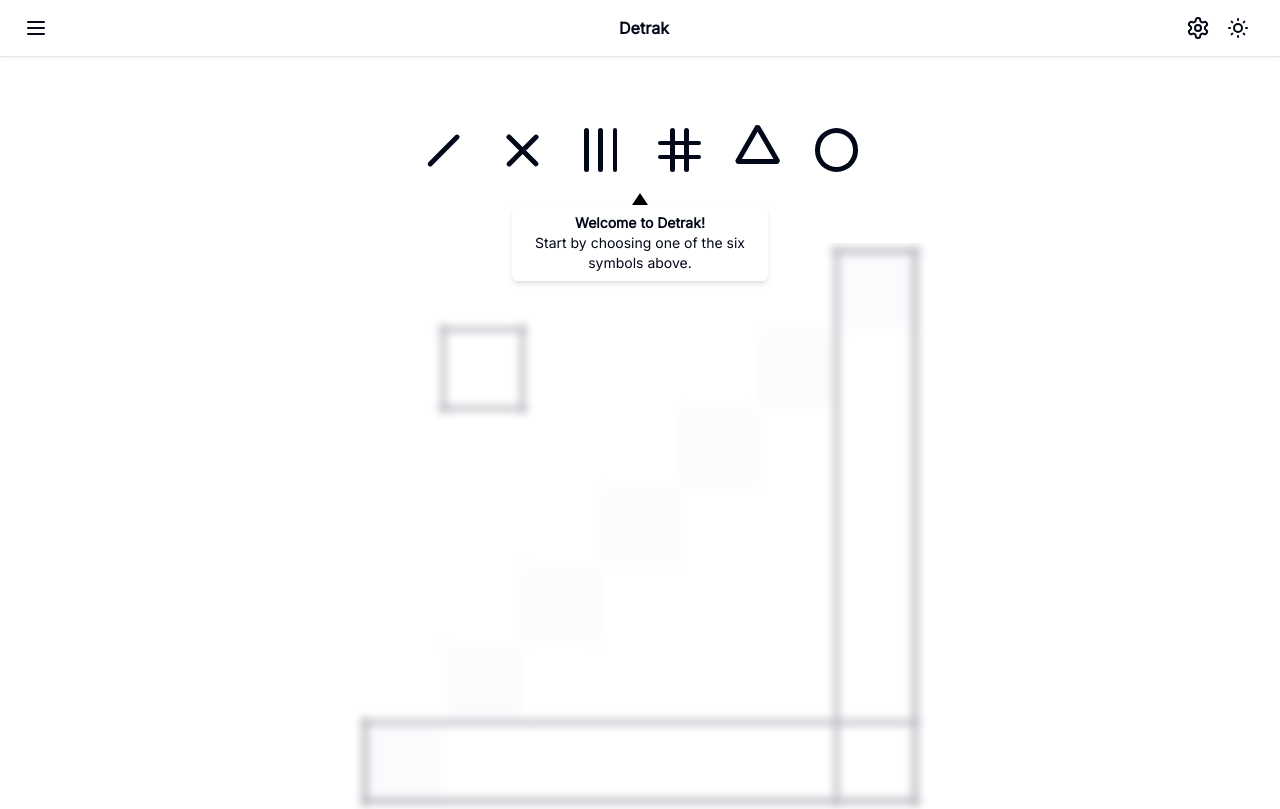
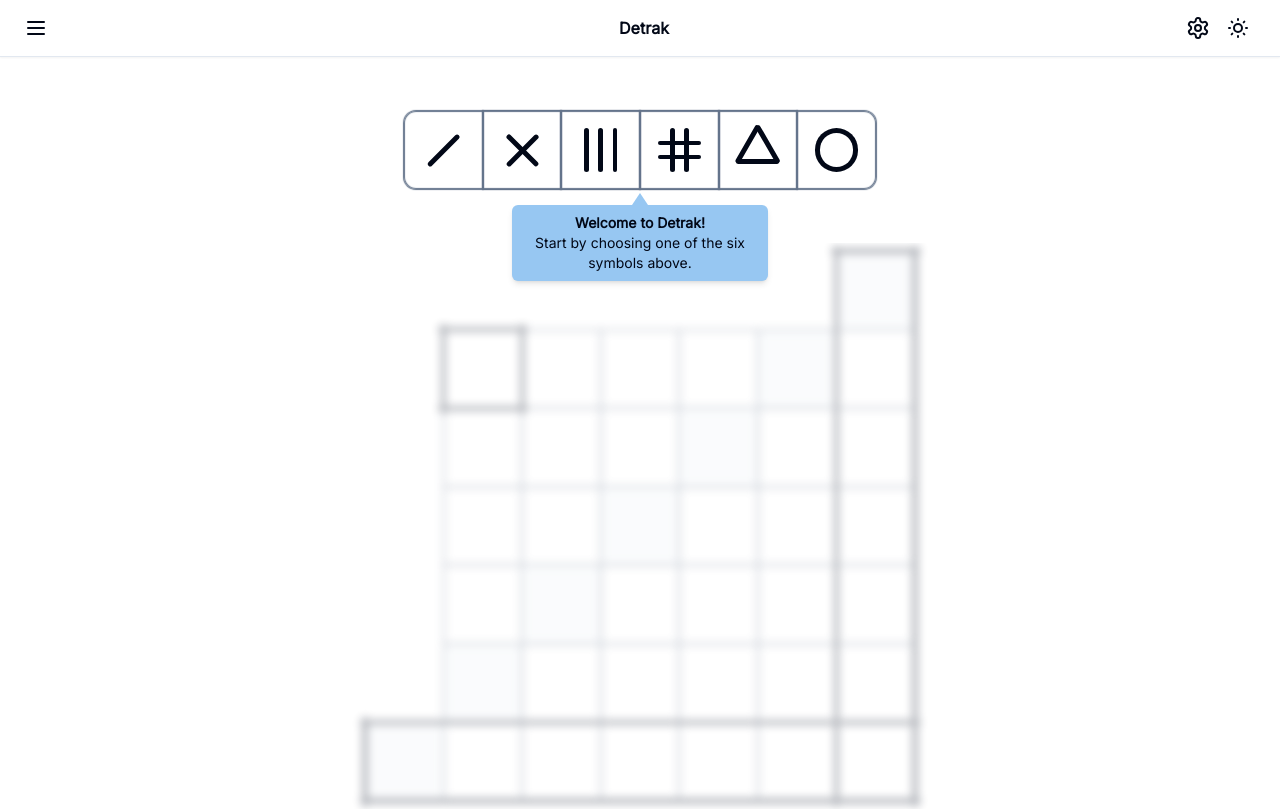
Before and after one commit to Zwyx/detrak, a React (Vite) app: page / in a window 1280 px wide. Built offline with nearby package versions, Linux system fonts and the light colour scheme.

Commit message:
Fix components and colors, app is working again!

```diff
--- a/src/components/header-menu.tsx
+++ b/src/components/header-menu.tsx
@@ -1,14 +1,11 @@
 // https://github.com/shadcn/ui/blob/main/apps/www/components/mobile-nav.tsx
 
 import { LucideMenu } from "lucide-react";
-import Link, { LinkProps } from "next/link";
-import { useRouter } from "next/navigation";
 import * as React from "react";
 
 import { Button } from "~/components/ui/button";
 import { ScrollArea } from "~/components/ui/scroll-area";
 import { Sheet, SheetContent, SheetTrigger } from "~/components/ui/sheet";
-import { cn } from "~/lib/utils";
 
 export function HeaderMenu() {
 	const [open, setOpen] = React.useState(false);
@@ -25,18 +22,10 @@
 				</Button>
 			</SheetTrigger>
 
-			<SheetContent size="content" position="left">
-				<MobileLink
-					href="/"
-					className="flex items-center"
-					onOpenChange={setOpen}
-				>
-					<span className="font-bold">Detrak</span>
-				</MobileLink>
+			<SheetContent side="left" className="w-auto">
+				<span className="font-bold">Detrak</span>
 
 				<ScrollArea className="my-4 h-[calc(100vh-8rem)] pb-10 pl-6">
-					{/* <RulesDialog /> */}
-
 					<div className="flex flex-col space-y-3">
 						<Button
 							variant="link"
@@ -59,32 +48,3 @@
 		</Sheet>
 	);
 }
-
-interface MobileLinkProps extends LinkProps {
-	onOpenChange?: (open: boolean) => void;
-	children: React.ReactNode;
-	className?: string;
-}
-
-function MobileLink({
-	href,
-	onOpenChange,
-	className,
-	children,
-	...props
-}: MobileLinkProps) {
-	const router = useRouter();
-	return (
-		<Link
-			href={href}
-			onClick={() => {
-				router.push(href.toString());
-				onOpenChange?.(false);
-			}}
-			className={cn(className)}
-			{...props}
-		>
-			{children}
-		</Link>
-	);
-}
--- a/tailwind.config.js
+++ b/tailwind.config.js
@@ -13,6 +13,9 @@
 			},
 		},
 		extend: {
+			screens: {
+				xsm: "520px",
+			},
 			colors: {
 				border: "hsl(var(--border))",
 				input: "hsl(var(--input))",
@@ -47,11 +50,18 @@
 					DEFAULT: "hsl(var(--card))",
 					foreground: "hsl(var(--card-foreground))",
 				},
+				info: "hsl(var(--info))",
+				dice: "hsl(var(--dice))",
 			},
 			borderRadius: {
 				lg: "var(--radius)",
 				md: "calc(var(--radius) - 2px)",
 				sm: "calc(var(--radius) - 4px)",
+			},
+			boxShadow: {
+				grid: "0 0 1px 1px hsl(var(--muted-foreground)), inset 0 0 1px 1px hsl(var(--muted-foreground))",
+				"grid-focus":
+					"0 0 1px 1px hsl(var(--muted-foreground)), inset 0 0 1px 1px hsl(var(--muted-foreground)), inset 0 0 5px 2px hsl(var(--accent-foreground))",
 			},
 			keyframes: {
 				"accordion-down": {
```
